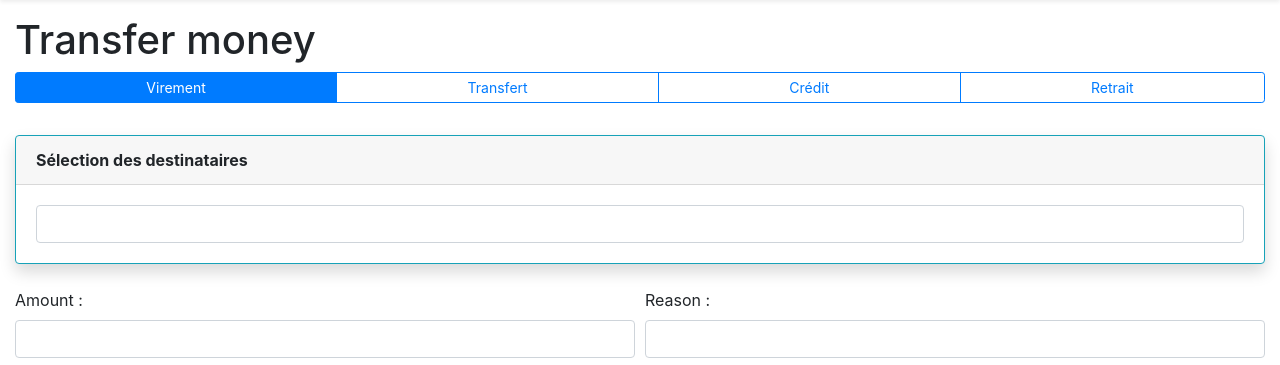
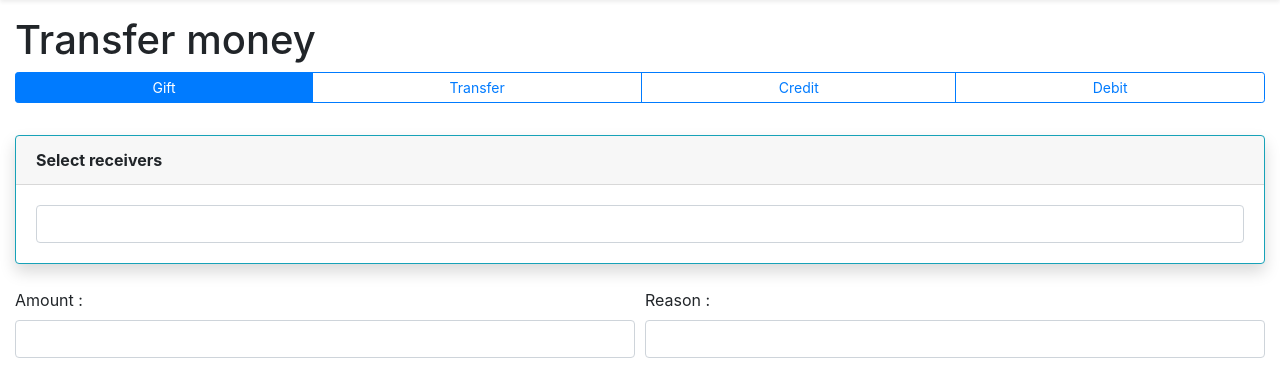
Before and after one commit to jbdoderlein/notes-ker-lann, a Django app: page /note/transfer/ in a window 1280 px wide. Shown: the part 56-421 px from the top of the page. Run offline with Django 3.2, Linux system fonts and the light colour scheme; a user stored in the database is signed in; data comes from the database, SQL or seed files in the repository; tables that the repository leaves empty hold one stand-in row (values such as "Sample post"); data that the repository does not hold is empty; some libraries are stand-ins or nearby versions.

Commit message:
Update translations

```diff
--- a/templates/note/transaction_form.html
+++ b/templates/note/transaction_form.html
@@ -12,19 +12,19 @@ SPDX-License-Identifier: GPL-2.0-or-later
             <div class="btn-group btn-group-toggle" style="width: 100%; padding: 0 0 2em 0" data-toggle="buttons">
                 <label class="btn btn-sm btn-outline-primary active">
                     <input type="radio" name="transaction_type" id="type_gift" checked>
-                    Virement
+                    {% trans "Gift" %}
                 </label>
                 <label class="btn btn-sm btn-outline-primary">
                     <input type="radio" name="transaction_type" id="type_transfer">
-                    Transfert
+                    {% trans "Transfer" %}
                 </label>
                 <label class="btn btn-sm btn-outline-primary">
                     <input type="radio" name="transaction_type" id="type_credit">
-                    Crédit
+                    {% trans "Credit" %}
                 </label>
                 <label class="btn btn-sm btn-outline-primary">
                     <input type="radio" name="transaction_type" id="type_debit">
-                    Retrait
+                    {% trans "Debit" %}
                 </label>
             </div>
         </div>
@@ -35,7 +35,7 @@ SPDX-License-Identifier: GPL-2.0-or-later
             <div class="card border-success shadow mb-4">
                 <div class="card-header">
                     <p class="card-text font-weight-bold">
-                        Sélection des émetteurs
+                        {% trans "Select emitters" %}
                     </p>
                 </div>
                 <ul class="list-group list-group-flush" id="source_note_list">
@@ -52,7 +52,7 @@ SPDX-License-Identifier: GPL-2.0-or-later
             <div class="card border-success shadow mb-4">
                 <div class="card-header">
                     <p class="card-text font-weight-bold">
-                        Paiement externe
+                        {% trans "External payment" %}
                     </p>
                 </div>
                 <ul class="list-group list-group-flush" id="source_note_list">
@@ -60,7 +60,7 @@ SPDX-License-Identifier: GPL-2.0-or-later
                 <div class="card-body">
                     <div class="form-row">
                         <div class="col-md-12">
-                            <label for="credit_type">Type de transfert :</label>
+                            <label for="credit_type">{% trans "Transfer type" %} :</label>
                             <select id="credit_type" class="custom-select">
                                 {% for special_type in special_types %}
                                     <option value="{{ special_type.id }}">{{ special_type.special_type }}</option>
@@ -70,19 +70,19 @@ SPDX-License-Identifier: GPL-2.0-or-later
                     </div>
                     <div class="form-row">
                         <div class="col-md-12">
-                            <label for="last_name">Nom :</label>
+                            <label for="last_name">{% trans "Name" %} :</label>
                             <input type="text" id="last_name" class="form-control" />
                         </div>
                     </div>
                     <div class="form-row">
                         <div class="col-md-12">
-                            <label for="first_name">Prénom :</label>
+                            <label for="first_name">{% trans "First name" %} :</label>
                             <input type="text" id="first_name" class="form-control" />
                         </div>
                     </div>
                     <div class="form-row">
                         <div class="col-md-12">
-                            <label for="bank">Banque :</label>
+                            <label for="bank">{% trans "Bank" %} :</label>
                             <input type="text" id="bank" class="form-control" />
                         </div>
                     </div>
@@ -94,7 +94,7 @@ SPDX-License-Identifier: GPL-2.0-or-later
             <div class="card border-info shadow mb-4">
                 <div class="card-header">
                     <p class="card-text font-weight-bold" id="dest_title">
-                        Sélection des destinataires
+                        {% trans "Select receivers" %}
                     </p>
                 </div>
                 <ul class="list-group list-group-flush" id="dest_note_list">
@@ -176,28 +176,28 @@ SPDX-License-Identifier: GPL-2.0-or-later
             $("#emitters_div").hide();
             $("#external_div").hide();
             $("#dests_div").attr('class', 'col-md-12');
-            $("#dest_title").text("Sélection des destinataires");
+            $("#dest_title").text("{% trans "Select receivers" %}");
         });
 
         $("#type_transfer").click(function() {
             $("#emitters_div").show();
             $("#external_div").hide();
             $("#dests_div").attr('class', 'col-md-6');
-            $("#dest_title").text("Sélection des destinataires");
+            $("#dest_title").text("{% trans "Select receivers" %}");
         });
 
         $("#type_credit").click(function() {
             $("#emitters_div").hide();
             $("#external_div").show();
             $("#dests_div").attr('class', 'col-md-6');
-            $("#dest_title").text("Note à créditer");
+            $("#dest_title").text("{% trans "Credit note" %}");
         });
 
         $("#type_debit").click(function() {
             $("#emitters_div").hide();
             $("#external_div").show();
             $("#dests_div").attr('class', 'col-md-6');
-            $("#dest_title").text("Note à prélever");
+            $("#dest_title").text("{% trans "Debit note" %}");
         });
 
         $("#transfer").click(function() {
```
Also changed, not shown: templates/note/conso_form.html (+10 -8 lines), locale/de/LC_MESSAGES/django.po, locale/fr/LC_MESSAGES/django.po.
